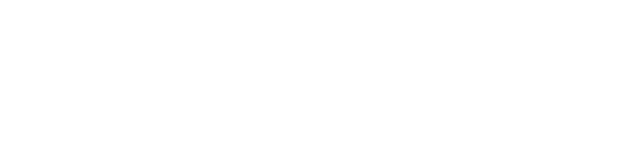
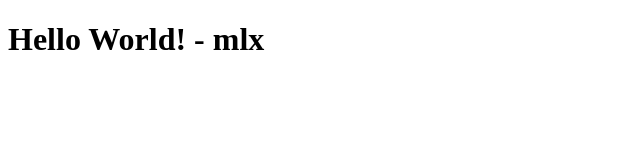
Before and after one commit to thumlx12/WebPlayground, a plain HTML site: page index.html in a window 1280 px wide. Shown: the whole page, without its empty margins (0-640 px from the left). Drawn offline with Linux system fonts and the light colour scheme.

Commit message:
add some words

```diff
--- a/index.html
+++ b/index.html
@@ -5,6 +5,6 @@
     <title>MLX</title>
 </head>
 <body>
-
+    <h1>Hello World! - mlx</h1>
 </body>
 </html>
```
